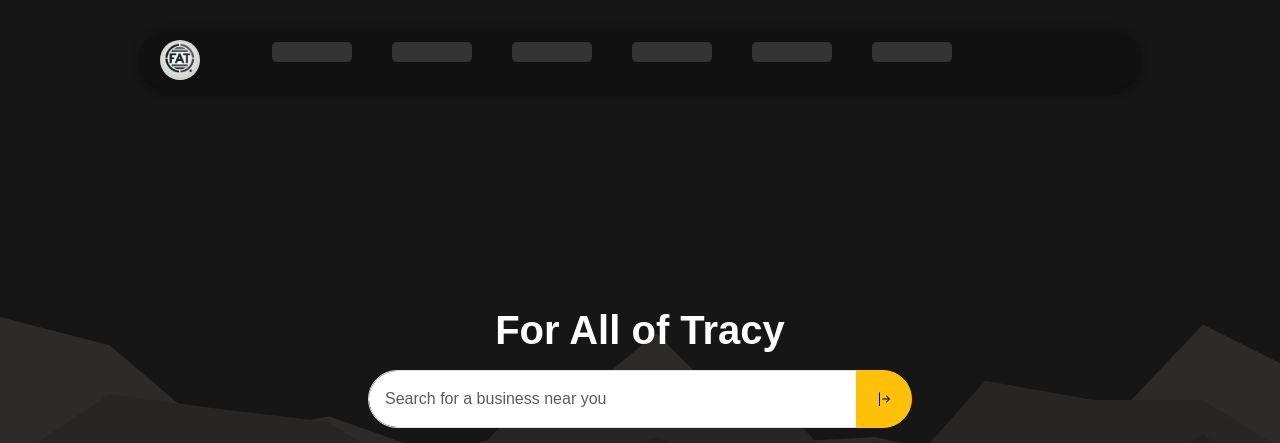
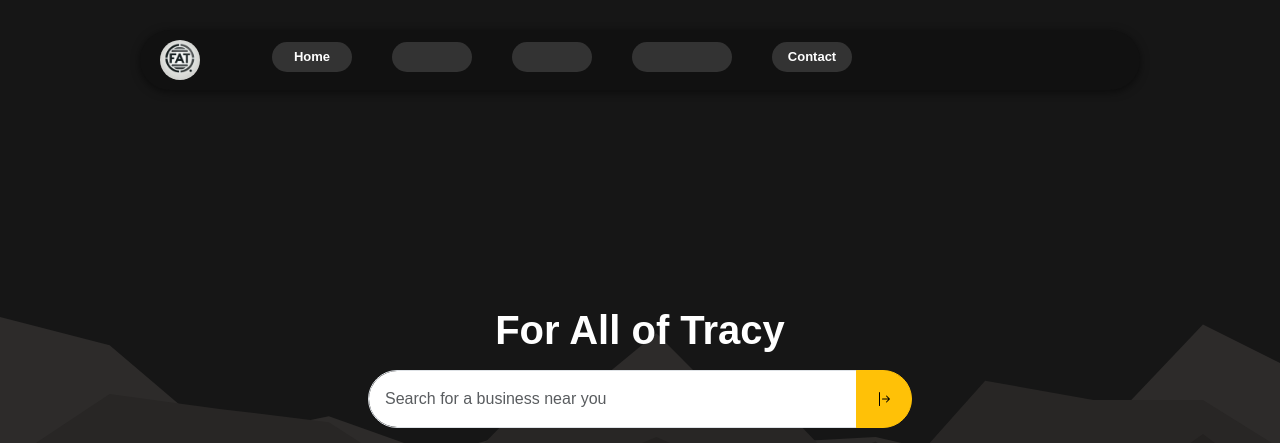
Before and after one commit to Vkutti/projectFAT, a Flask app: page / in a window 1280 px wide. Shown: the top 443 px of the page. Run offline with Flask 3, Linux system fonts and the light colour scheme; some libraries are stand-ins or nearby versions.

Commit message:
navbar is goated

```diff
--- a/projectFAT/static/Navbar.css
+++ b/projectFAT/static/Navbar.css
@@ -62,12 +62,13 @@
 }
 
 .nav-links li {
-    height: 20px;
+    height: 30px;
     width: 80px;
     background-color: #333;
     border-radius: 5px;
     transition: background-color 0.3s ease;
     cursor: pointer;
+    border-radius: 20px;
 }
 
 /* Hover effect for tabs */
@@ -79,26 +80,32 @@
 .navbar-info {
     display: none; /* Hidden initially */
     position: absolute;
-    top: 100%; /* Below the navbar */
-    left: 100px;
+    top: 100%; /* Positioned below the navbar */
+    left: 0;
     width: 100%;
     background-color: #222;
     padding: 20px;
     color: white;
     border-radius: 0 0 50px 50px;
     text-align: center;
+    opacity: 0;
     transition: opacity 0.3s ease;
-    opacity: 0; /* Hidden by default */
-    z-index: 2; /* Ensure it's above everything else */
 }
 
-/* Show the info section when navbar expands */
+/* Show info section when navbar expands */
 .navbar.hover-expand .navbar-info {
-    display: block; /* Show the info section */
-    opacity: 1; /* Fade in the info section */
+    display: block;
+    opacity: 1;
+}
+.navText{
+    margin-top: 50px;
+    text-align: left;
+    color: white;
+    padding: auto;
+    width:500px;
+    font-size: large;
 }
 
-/* Basic info color styling to make sure text is visible */
-.navbar-info p {
-    font-size: 16px;
-}
+.logo:hover {
+    transform: scale(1.2);
+  }
--- a/projectFAT/templates/index.html
+++ b/projectFAT/templates/index.html
@@ -72,22 +72,27 @@
 <body>
     <div class="nav-barslide">
         <div class="navbar">
-
             <a href="/" class="logo-link">
                 <div class="logo"></div>
             </a>
             <ul class="nav-links">
-                <li class="nav-tab" data-tab="Tab 1"></li>
-                <li class="nav-tab" data-tab="Tab 2"></li>
-                <li class="nav-tab" data-tab="Tab 3"></li>
-                <li class="nav-tab"></li>
-                <li class="nav-tab"></li>
-                <li class="nav-tab"></li>
+                <li class="nav-tab" data-tab="Tab 1" style="color: white; font-size: small; text-align: center;"> <button style="background:transparent; border: none; color: white; margin-top:5px; font-weight: bold;">Home</button>
+                     <div id="info-content" class="navText"> </div>
+                </li>
+                <li class="nav-tab" data-tab="Tab 2">
+                    <div id="info-content" class="navText"></div>
+                </li>
+
+                <li class="nav-tab" data-tab="Tab 3">
+                    <div id="info-content" class="navText"></div>
+                </li>
+                <li class="nav-tab" data-tab="Tab 1" style="color: white; font-size: small; text-align: center; width: 100px;"> <button style="background:transparent; border: none; color: white; margin-top:5px; font-weight: bold;"></button>
+                    <div id="info-content" class="navText"> </div>
+               </li>
+               <li class="nav-tab" data-tab="Tab 1" style="color: white; font-size: small; text-align: center;"> <button style="background:transparent; border: none; color: white; margin-top:5px; font-weight: bold;">Contact</button>
+                <div id="info-content" class="navText"> </div>
+           </li>
             </ul>
-            <div class="buttons">
-                <button class="login"></button>
-                <button class="signup"></button>
-            </div>
         </div>
     </div>
     <div class="vw-100 vh-100 d-flex justify-content-center align-items-center">
@@ -123,7 +128,7 @@
 
     // Info content for each tab
     const tabInfo = {
-            "Tab 1": "This is information about Tab 1.",
+        'Tab 1': 'This is information about Tab 1.',
         "Tab 2": "Here is some details about Tab 2.",
         "Tab 3": "Tab 3 contains more information."
     };
@@ -132,10 +137,11 @@
     tabs.forEach(tab => {
         tab.addEventListener('mouseenter', function() {
             navbar.classList.add('hover-expand'); // Expand the navbar
-                navbarInfo.style.display = 'block'; // Show the info section
-                navbarInfo.style.opacity = 1; // Fade it in
+            console.log('Hello Chahel2= '+navbarInfo);
+           // navbarInfo.style.display = 'block'; // Show the info section
+           // navbarInfo.style.opacity = 1; // Fade it in
             const tabName = tab.getAttribute('data-tab'); // Get the name of the tab
-                infoContent.innerText = tabInfo[tabName]; // Show corresponding info
+            infoContent.innerText = tabInfo[tabName] || "No information available."; // Show corresponding info
         });
 
         tab.addEventListener('mouseleave', function() {
```
Lines whose indentation alone changed are shown as unchanged.
